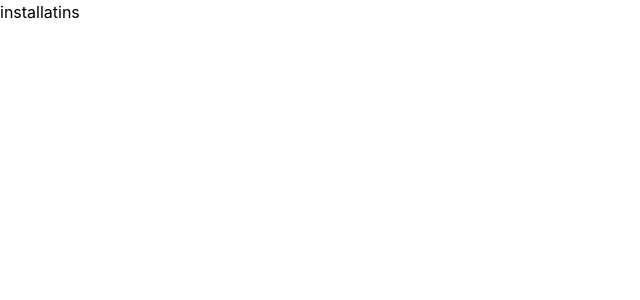
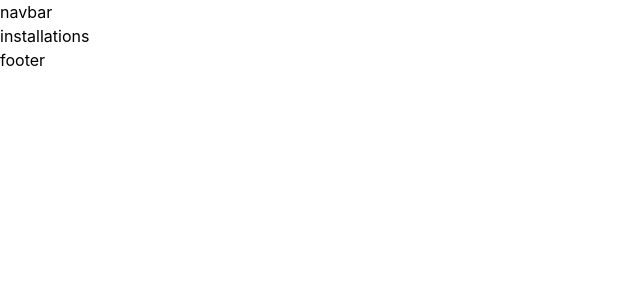
Before and after one commit to hasibulislamha01/zestNode, a React (Vite) app: page /installation in a window 1280 px wide. Shown: the top 300 px of the page, without its empty margins (0-640 px from the left). Built offline with nearby package versions, Linux system fonts and the light colour scheme.

Commit message:
basic router setup done with layout

```diff
--- a/src/App.jsx
+++ /dev/null
@@ -1,35 +0,0 @@
-import { useState } from 'react'
-import reactLogo from './assets/react.svg'
-import viteLogo from '/vite.svg'
-
-
-function App() {
-  const [count, setCount] = useState(0)
-
-  return (
-    <>
-      <div className='bg-red-500'>
-        <a href="https://vite.dev" target="_blank">
-          <img src={viteLogo} className="logo" alt="Vite logo" />
-        </a>
-        <a href="https://react.dev" target="_blank">
-          <img src={reactLogo} className="logo react" alt="React logo" />
-        </a>
-      </div>
-      <h1 className='text-red-500'>Vite + React</h1>
-      <div className="card">
-        <button onClick={() => setCount((count) => count + 1)}>
-          count is {count}
-        </button>
-        <p>
-          Edit <code>src/App.jsx</code> and save to test HMR
-        </p>
-      </div>
-      <p className="read-the-docs">
-        Click on the Vite and React logos to learn more
-      </p>
-    </>
-  )
-}
-
-export default App
--- /dev/null
+++ b/src/components/App/App.jsx
@@ -0,0 +1,11 @@
+import React from 'react';
+
+const App = () => {
+    return (
+        <section>
+            app
+        </section>
+    );
+};
+
+export default App;
--- /dev/null
+++ b/src/components/Home/Home.jsx
@@ -0,0 +1,12 @@
+import React from 'react';
+
+const Home = () => {
+    return (
+        <section>
+            Home page
+
+        </section>
+    );
+};
+
+export default Home;
--- /dev/null
+++ b/src/components/Installation/Installation.jsx
@@ -0,0 +1,11 @@
+import React from 'react';
+
+const Installation = () => {
+    return (
+        <section>
+            installations
+        </section>
+    );
+};
+
+export default Installation;
--- /dev/null
+++ b/src/components/Layout/Root.jsx
@@ -0,0 +1,14 @@
+import React from 'react';
+import { Outlet } from 'react-router';
+
+const Root = () => {
+    return (
+        <section>
+            navbar
+            <Outlet/>
+            footer
+        </section>
+    );
+};
+
+export default Root;
--- a/src/main.jsx
+++ b/src/main.jsx
@@ -1,18 +1,26 @@
 import { StrictMode } from 'react'
 import { createRoot } from 'react-dom/client'
 import './index.css'
-import App from './App.jsx'
 import { createBrowserRouter, RouterProvider } from 'react-router'
+import Root from './components/Layout/Root.jsx'
+import Home from './components/Home/Home.jsx'
+import Installation from './components/Installation/Installation.jsx'
+import App from './components/App/App.jsx'
 
 const router = createBrowserRouter([
   {
-    path: "/apps",
-    element: <h1>Apps</h1>
+    path: "/",
+    Component: Root,
+    children: [
+      { index: true, Component: Home },
+      { path: "app", Component: App },
+      {
+        path: "installation",
+        Component: Installation,
+      },
+
+    ],
   },
-  {
-    path: "/installation",
-    element: <h1>installatins</h1>
-  }
 ])
 createRoot(document.getElementById('root')).render(
   <StrictMode>
```
